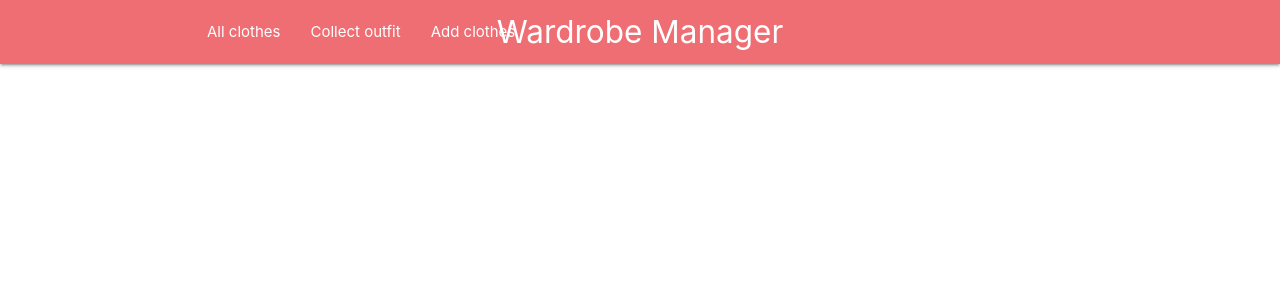
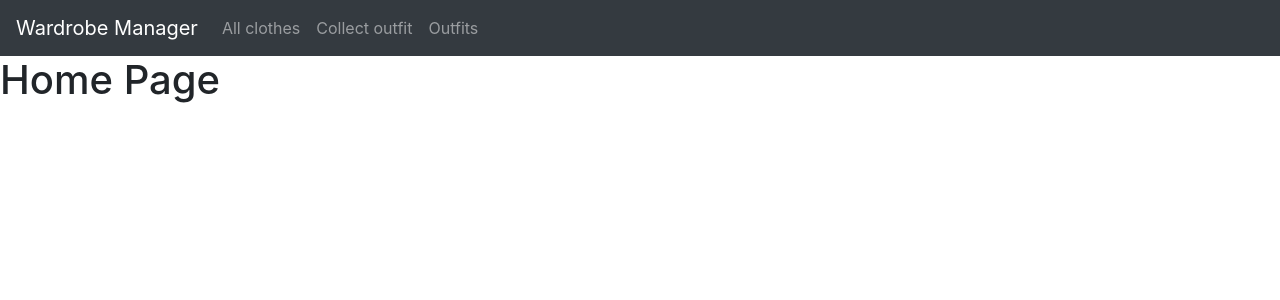
Before and after one commit to inq666/wardrobe-manager, a React (Create React App) app: page / in a window 1280 px wide. Shown: the top 300 px of the page. Built offline with nearby package versions, Linux system fonts and the light colour scheme.

Commit message:
feat: add navigation

```diff
--- a/package.json
+++ b/package.json
@@ -10,6 +10,7 @@
     "@types/node": "^12.12.47",
     "@types/react": "^16.9.41",
     "@types/react-dom": "^16.9.8",
+    "@types/react-router-dom": "^5.1.5",
     "react": "^16.13.1",
     "react-dom": "^16.13.1",
     "react-router-dom": "^5.2.0",
--- a/public/index.html
+++ b/public/index.html
@@ -1,15 +1,14 @@
 <!DOCTYPE html>
 <html lang="en">
+
 <head>
   <meta charset="utf-8" />
   <link rel="icon" href="%PUBLIC_URL%/favicon.ico" />
   <meta name="viewport" content="width=device-width, initial-scale=1" />
   <meta name="theme-color" content="#000000" />
-    <meta
-      name="description"
-      content="Web site created using create-react-app"
-    />
-    <link rel="stylesheet" href="https://cdnjs.cloudflare.com/ajax/libs/materialize/1.0.0/css/materialize.min.css">
+  <meta name="description" content="Web site created using create-react-app" />
+  <link rel="stylesheet" href="https://maxcdn.bootstrapcdn.com/bootstrap/4.0.0/css/bootstrap.min.css"
+    integrity="sha384-Gn5384xqQ1aoWXA+058RXPxPg6fy4IWvTNh0E263XmFcJlSAwiGgFAW/dAiS6JXm" crossorigin="anonymous">
   <link rel="apple-touch-icon" href="%PUBLIC_URL%/logo192.png" />
   <!--
       manifest.json provides metadata used when your web app is installed on a
@@ -27,6 +26,7 @@
     -->
   <title>Wardrobe Manager</title>
 </head>
+
 <body>
   <noscript>You need to enable JavaScript to run this app.</noscript>
   <div id="root"></div>
@@ -40,5 +40,15 @@
       To begin the development, run `npm start` or `yarn start`.
       To create a production bundle, use `npm run build` or `yarn build`.
     -->
+  <script src="https://code.jquery.com/jquery-3.2.1.slim.min.js"
+    integrity="sha384-KJ3o2DKtIkvYIK3UENzmM7KCkRr/rE9/Qpg6aAZGJwFDMVNA/GpGFF93hXpG5KkN"
+    crossorigin="anonymous"></script>
+  <script src="https://cdnjs.cloudflare.com/ajax/libs/popper.js/1.12.9/umd/popper.min.js"
+    integrity="sha384-ApNbgh9B+Y1QKtv3Rn7W3mgPxhU9K/ScQsAP7hUibX39j7fakFPskvXusvfa0b4Q"
+    crossorigin="anonymous"></script>
+  <script src="https://maxcdn.bootstrapcdn.com/bootstrap/4.0.0/js/bootstrap.min.js"
+    integrity="sha384-JZR6Spejh4U02d8jOt6vLEHfe/JQGiRRSQQxSfFWpi1MquVdAyjUar5+76PVCmYl"
+    crossorigin="anonymous"></script>
 </body>
+
 </html>
--- a/src/App.tsx
+++ b/src/App.tsx
@@ -1,9 +1,20 @@
 import React from 'react';
+import { Route } from 'react-router-dom'
 import Navbar from './components/Navbar';
+import CollectOutfit from './components/СollectOutfit';
+import AllClothes from './components/AllClothes';
+import HomePage from './components/HomePage';
+import Outfits from './components/Outfits';
 
 const App: React.FC = () => {
   return (
-    <Navbar />
+    <React.Fragment>
+      <Navbar />
+      <Route path="/" exact component={HomePage} />
+      <Route path="/allClothes" component={AllClothes} />
+      <Route path="/collectOutfit" component={CollectOutfit} />
+      <Route path="/outfits" component={Outfits} />
+    </React.Fragment>
   );
 };
 
--- /dev/null
+++ b/src/components/HomePage.tsx
@@ -0,0 +1,9 @@
+import React from 'react';
+
+const HomePage: React.FC = () => {
+  return (
+    <h1>Home Page</h1>
+  )
+}
+
+export default HomePage;
--- a/src/components/Navbar.tsx
+++ b/src/components/Navbar.tsx
@@ -1,17 +1,38 @@
 import React from 'react';
+import { NavLink } from 'react-router-dom'
 
 const Navbar: React.FC = () => {
   return (
-    <nav>
-      <div className="container">
-        <a href="#!" className="brand-logo center">Wardrobe Manager</a>
-        <ul className="left hide-on-med-and-down">
-          <li><a href="sass.html">All clothes</a></li>
-          <li><a href="badges.html">Сollect outfit</a></li>
-          <li><a href="collapsible.html">Add clothes</a></li>
+    <nav className="navbar navbar-expand-lg navbar navbar-dark bg-dark">
+      <NavLink to="/" className="navbar-brand">Wardrobe Manager</NavLink>
+      <button className="navbar-toggler" type="button" data-toggle="collapse" data-target="#navbarSupportedContent" aria-controls="navbarSupportedContent" aria-expanded="false" aria-label="Toggle navigation">
+        <span className="navbar-toggler-icon"></span>
+      </button>
+
+      <div className="collapse navbar-collapse" id="navbarSupportedContent">
+        <ul className="navbar-nav mr-auto">
+          <li className="nav-item active">
+            <li><NavLink className="nav-link" to="/allClothes">All clothes</NavLink></li>
+          </li>
+          <li className="nav-item">
+            <li><NavLink className="nav-link" to="/collectOutfit">Сollect outfit</NavLink></li>
+          </li>
+          <li className="nav-item">
+            <li><NavLink className="nav-link" to="/outfits">Outfits</NavLink></li>
+          </li>
         </ul>
       </div>
     </nav>
+    /*     <nav>
+          <div classNameName="nav-wrapper">
+
+            <ul classNameName="left hide-on-med-and-down">
+
+
+
+            </ul>
+          </div>
+        </nav> */
   );
 };
 
--- /dev/null
+++ b/src/components/Outfits.tsx
@@ -0,0 +1,9 @@
+import React from 'react';
+
+const Outfits: React.FC = () => {
+  return (
+    <h1>Outfits</h1>
+  )
+}
+
+export default Outfits;
--- a/src/index.tsx
+++ b/src/index.tsx
@@ -1,5 +1,12 @@
 import React from 'react';
 import ReactDOM from 'react-dom';
 import App from './App';
+import { BrowserRouter } from 'react-router-dom';
 
-ReactDOM.render(<App />, document.getElementById('root'));
+const app = (
+  <BrowserRouter>
+    <App />
+  </BrowserRouter>
+)
+
+ReactDOM.render(app, document.getElementById('root'));
```
Also changed, not shown: 1 other file (tests, documents, lock files or other folders). Lines whose indentation alone changed are shown as unchanged.
